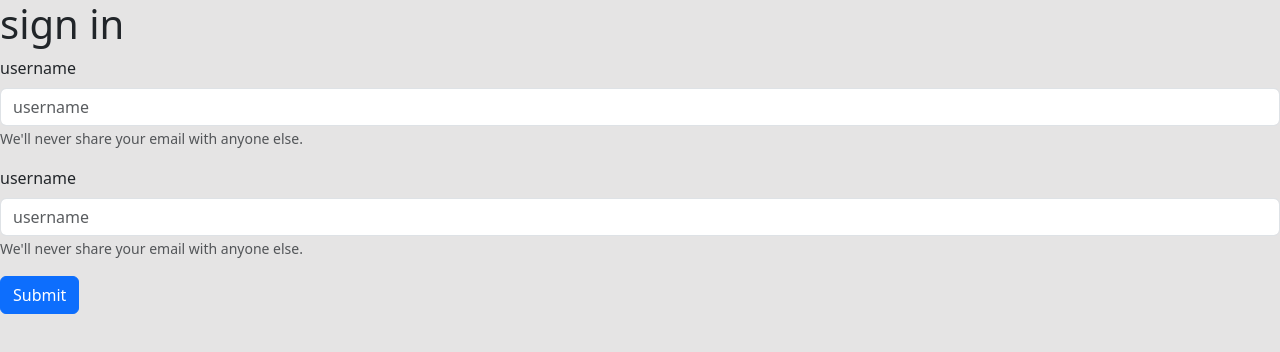
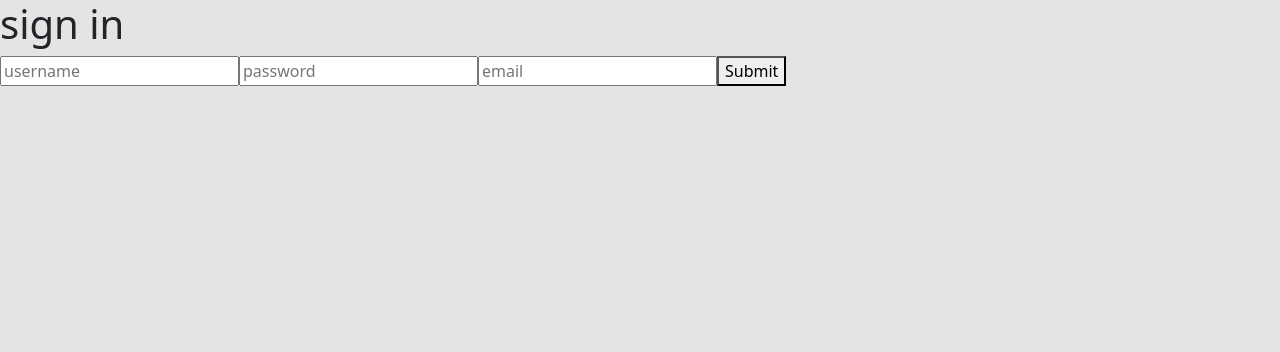
Before and after one commit to ArnonSchor/usersProject, a React (Vite) app in the folder front/usersProject/: page /sign-in in a window 1280 px wide. Shown: the top 352 px of the page. Built offline with nearby package versions, Linux system fonts and the light colour scheme.

Commit message:
changed to formik, did not delete unsused Input comp, need to see why email is not saved on db

```diff
--- a/front/usersProject/package.json
+++ b/front/usersProject/package.json
@@ -12,6 +12,7 @@
   "dependencies": {
     "axios": "^1.5.1",
     "bootstrap": "^5.3.2",
+    "formik": "^2.4.5",
     "localforage": "^1.10.0",
     "match-sorter": "^6.3.1",
     "react": "^18.2.0",
--- a/front/usersProject/src/components/SignupForm.tsx
+++ b/front/usersProject/src/components/SignupForm.tsx
@@ -1,55 +1,55 @@
 import "bootstrap/dist/css/bootstrap.min.css";
-import { Form, Button } from "react-bootstrap";
 import { useNavigate } from "react-router-dom";
 import axiosInstance from "../axiosInstance";
-import Input from "./Input";
-import { useState } from "react";
-import { SignupCredentials } from "../types";
+import { useFormik } from "formik";
 
 interface Props {
   route: string;
 }
+
 export const SignupForm = ({ route }: Props) => {
-  const [credentials, setCredentials] = useState<SignupCredentials>({
-    username: "",
-    password: "",
-    email: "",
+  const navigate = useNavigate();
+
+  const formik = useFormik({
+    initialValues: {
+      username: "",
+      password: "",
+      email: "",
+    },
+    onSubmit: async (values) => {
+      await axiosInstance.post("signUp", { ...values });
+      navigate(route);
+    },
   });
-  const navigate = useNavigate();
-  const handleSubmit = async (event: React.FormEvent<HTMLFormElement>) => {
-    event.preventDefault();
-
-    try {
-      await axiosInstance.post("signUp", { ...credentials });
-      navigate(route);
-    } catch (error) {
-      console.error("Error submitting form:", error);
-    }
-  };
 
   return (
-    <Form onSubmit={handleSubmit}>
-      <Input
+    <form onSubmit={formik.handleSubmit}>
+      <input
+        required
         name="username"
         placeholder="username"
         type="text"
-        credentials={credentials}
-        setCredentials={setCredentials}
-        value={credentials.username}
-        key="username"
+        onChange={formik.handleChange}
+        value={formik.values.username}
       />
-      <Input
-        name="username"
-        placeholder="username"
-        type="text"
-        credentials={credentials}
-        setCredentials={setCredentials}
-        value={credentials.password}
-        key="password"
+      <input
+        required
+        name="password"
+        placeholder="password"
+        type="password"
+        value={formik.values.password}
+        onChange={formik.handleChange}
       />
-      <Button variant="primary" type="submit">
-        Submit
-      </Button>
-    </Form>
+      <input
+        required
+        name="email"
+        placeholder="email"
+        type="email"
+        value={formik.values.email}
+        onChange={formik.handleChange}
+      />
+
+      <button type="submit">Submit</button>
+    </form>
   );
 };
--- a/front/usersProject/src/controllers/SignIn.tsx
+++ b/front/usersProject/src/controllers/SignIn.tsx
@@ -6,7 +6,7 @@ function SignIn() {
       <div className="signup-modal">
         <h1>sign in</h1>
 
-        <SignupForm navigate="/list" />
+        <SignupForm route="/list" />
       </div>
     </div>
   );
```
Also changed, not shown: front/usersProject/src/types.ts (deleted, +0 -10 lines), 2 other files (tests, documents, lock files or other folders).
